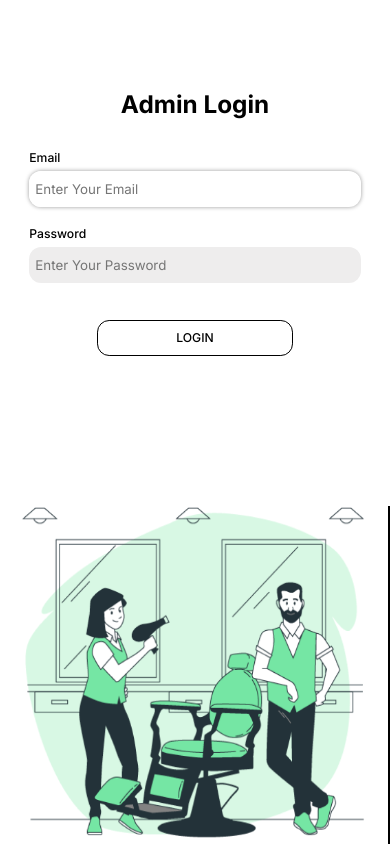
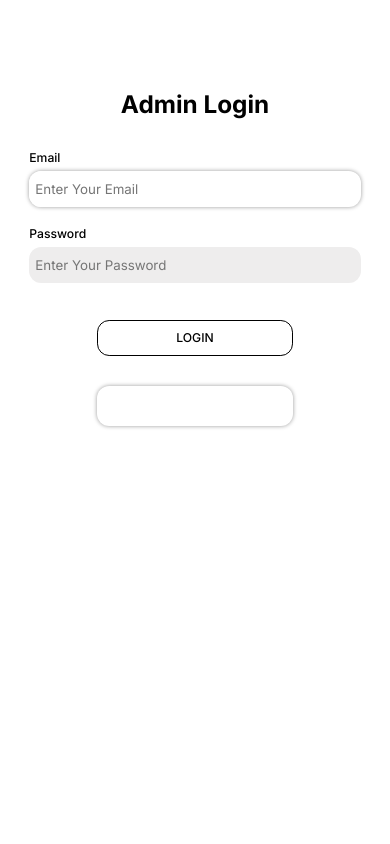
Before and after one commit to TheSagnikKing/kyosksfinal, a React (Vite) app: page / in a window 390 px wide. Built offline with nearby package versions, Linux system fonts and the light colour scheme.

Commit message:
admin login design commit

```diff
--- a/src/components/AdminSignin/AdminSignin.css
+++ b/src/components/AdminSignin/AdminSignin.css
@@ -141,18 +141,12 @@
         color: orangered;
     }
 
-    .google-btn{
-        height: 4.4rem;
-        width: 32.4em;
-        margin: auto;
+    .admin__signin__main__form>div:nth-child(3)>div{
         display: flex;
-        justify-content: space-between;
+        justify-content: center;
         align-items: center;
-        box-shadow:none;
-        border-radius: 2rem;
-        margin-top: 2rem;
-        margin-bottom: 3rem;
-        border: none !important;
+        margin-top: 30px;
+        height: auto;
     }
 
 
@@ -174,6 +168,7 @@
         justify-content: center;
         align-items: center;
         order: 2;
+        display: none;
     }
 
     .admin__signin__main__left>img{
@@ -302,18 +297,12 @@
         color: orangered;
     }
 
-    .google-btn{
-        height: 4.4rem;
-        width: 32.4em;
-        margin: auto;
+    .admin__signin__main__form>div:nth-child(3)>div{
         display: flex;
-        justify-content: space-between;
+        justify-content: center;
         align-items: center;
-        box-shadow:none;
-        border-radius: 2rem;
-        margin-top: 2rem;
-        margin-bottom: 3rem;
-        border: none !important;
+        margin-top: 30px;
+        height: auto;
     }
 }
 
@@ -335,6 +324,7 @@
         justify-content: center;
         align-items: center;
         order: 2;
+        display: none;
     }
 
     .admin__signin__main__left>img{
@@ -463,17 +453,11 @@
         color: #ff4500;
     }
 
-    .google-btn{
-        height: 4.4rem;
-        width: 32.4em;
-        margin: auto;
+    .admin__signin__main__form>div:nth-child(3)>div{
         display: flex;
-        justify-content: space-between;
+        justify-content: center;
         align-items: center;
-        box-shadow:none;
-        border-radius: 2rem;
-        margin-top: 2rem;
-        margin-bottom: 3rem;
-        border: none !important;
+        margin-top: 30px;
+        height: auto;
     }
 }
--- a/src/components/AdminSignin/AdminSignin.jsx
+++ b/src/components/AdminSignin/AdminSignin.jsx
@@ -157,7 +157,8 @@ const AdminSignin = () => {
                             wrapperClass="color-ring-wrapper"
                             colors={['#87a96b', '#87a96b', '#87a96b', '#87a96b', '#87a96b']}
                         /></button> : <button onClick={loginHandler}>LOGIN</button>}
-                        <button className='google-btn'>
+                        {/* <button className='google-btn'> */}
+                        <div>
                             <GoogleLogin
                                 onSuccess={responseMessage}
                                 onError={errorMessage}
@@ -167,8 +168,9 @@ const AdminSignin = () => {
                                 logo_alignment='left'
                                 text='continue_with'
                             />
+                            </div>
 
-                        </button>
+                        {/* </button> */}
                     </div>
 
                 </div>
--- a/src/components/QueueList/QueueList.jsx
+++ b/src/components/QueueList/QueueList.jsx
@@ -63,7 +63,19 @@ const QueueList = () => {
   }
 
   if (isError) {
-    return <div>Error: {error.data.message}</div>
+    // return <div>Error: {error.data.message}</div>
+    return (
+      <div className='queuelist__container__main__wrapper'>
+        <Link to="/kiyosk"
+            className='homeiconClassQueue'
+          ><IoMdHome /></Link>
+        <div className='queuelist__container__main'>
+          <h1
+          style={{color:"red",fontWeight:"bold",fontSize:"3rem"}}
+          >Salon Not Found</h1>
+        </div>
+      </div>
+    )
   }
 
   // Default return if none of the above conditions match
--- a/src/components/barber/Signin/Signin.css
+++ b/src/components/barber/Signin/Signin.css
@@ -1,5 +1,4 @@
-
-    .barber__signin__main__container{
+.barber__signin__main__container {
     height: 100vh;
     width: 100vw;
     background-color: var(--secondary-color);
@@ -8,7 +7,7 @@
     overflow: hidden;
 }
 
-    .barber__signin__main__left{
+.barber__signin__main__left {
     background-color: var(--secondary-color);
     border-right: 2px solid var(--primary-color);
     display: flex;
@@ -16,47 +15,47 @@
     align-items: center;
 }
 
-    .barber__signin__main__left>img{
+.barber__signin__main__left>img {
     width: 100%;
     height: 100%;
 }
 
-    .barber__signin__main__right{
+.barber__signin__main__right {
     height: 60vh;
 }
 
-    .barber__signin__main__right>h1{
+.barber__signin__main__right>h1 {
     text-align: center;
     margin-top: 14.7rem;
     font-size: 4rem;
     font-weight: bold;
 }
 
-    .barber__signin__main__form{
+.barber__signin__main__form {
     width: 85%;
     height: 30rem;
     margin: auto;
     margin-top: 10rem;
 }
 
-    .barber__signin__main__form>div>h1{
+.barber__signin__main__form>div>h1 {
     font-weight: 500;
     font-size: 2rem;
     margin-bottom: 1rem;
 }
 
-    .barber__signin__main__form>div>div{
+.barber__signin__main__form>div>div {
     height: 4.4rem;
     width: 100%;
     display: flex;
     justify-content: space-between;
     align-items: center;
-        box-shadow: 0px 0px 4px rgba(0,0,0,0.4);
+    box-shadow: 0px 0px 4px rgba(0, 0, 0, 0.4);
     border-radius: 2rem;
     margin-bottom: 3rem;
 }
 
-    .barber__signin__main__form>div>div>input{
+.barber__signin__main__form>div>div>input {
     height: 4.4rem;
     width: 90%;
     background-color: var(--secondary-color);
@@ -66,7 +65,7 @@
     padding-inline: 1rem;
 }
 
-    .barber__signin__main__form>div>div>div{
+.barber__signin__main__form>div>div>div {
     height: 4.4rem;
     width: 10%;
     font-size: 3rem;
@@ -80,7 +79,7 @@
     cursor: pointer;
 }
 
-    .barber__signin__main__form>div:nth-child(2)>input{
+.barber__signin__main__form>div:nth-child(2)>input {
     height: 4.4rem;
     width: 100%;
     border-radius: 2rem;
@@ -91,14 +90,14 @@
     margin-bottom: 4rem;
 }
 
-    .barber__signin__main__form>div:nth-child(3){
+.barber__signin__main__form>div:nth-child(3) {
     height: 4.4rem;
     width: 32.4rem;
     margin: auto;
     margin-top: 2rem;
 }
 
-    .barber__signin__main__form>div:nth-child(3)>button{
+.barber__signin__main__form>div:nth-child(3)>button {
     height: 4.4rem;
     width: 32.4rem;
     border-radius: 2rem;
@@ -109,15 +108,16 @@
     font-weight: 500;
 }
 
-    .barber__signin__main__form>div:nth-child(3)>button:hover{
+.barber__signin__main__form>div:nth-child(3)>button:hover {
     background-color: var(--primary-color);
     color: var(--secondary-color);
 }
 
-    .barber__signin__main__form_dropdown{
-        height: calc(20rem - 1.2rem); ;
+.barber__signin__main__form_dropdown {
+    height: calc(20rem - 1.2rem);
+    ;
     width: 100%;
-        box-shadow: 0px 0px 4px rgba(0,0,0,0.3);
+    box-shadow: 0px 0px 4px rgba(0, 0, 0, 0.3);
     border-radius: 1rem;
     margin-bottom: 2rem;
     padding: 1rem;
@@ -127,39 +127,35 @@
     overflow-y: scroll;
 }
 
-    .barber__signin__main__form_dropdown>div{
+.barber__signin__main__form_dropdown>div {
     height: 3.8rem;
     display: flex;
     align-items: center;
     padding-inline: 1rem;
     border-radius: 0.2rem;
 }
-    .barber__signin__main__form_dropdown>div>h2{
+
+.barber__signin__main__form_dropdown>div>h2 {
     font-size: 2rem;
     font-weight: 500;
 }
 
-    .barber__signin__main__form_dropdown>div:hover{
+.barber__signin__main__form_dropdown>div:hover {
     color: orangered;
 }
 
-    .google-btn{
-        height: 4.4rem;
-        width: 32.4em;
-        margin: auto;
+.barber__signin__main__form>div:nth-child(3)>div {
     display: flex;
-        justify-content: space-between;
+    justify-content: center;
     align-items: center;
-        box-shadow:none;
-        border-radius: 2rem;
-        margin-top: 2rem;
-        margin-bottom: 3rem;
-        border: none !important;
+    margin-top: 30px;
+    height: auto;
+    border-radius: 20px;
 }
 
 
-@media((min-width:430px) and (max-width:940px)){
-    .barber__signin__main__container{
+@media((min-width:430px) and (max-width:940px)) {
+    .barber__signin__main__container {
         height: 100vh;
         width: 100vw;
         background-color: var(--secondary-color);
@@ -168,7 +164,7 @@
         overflow: hidden;
     }
 
-    .barber__signin__main__left{
+    .barber__signin__main__left {
         height: 40vh;
         background-color: var(--secondary-color);
         border-right: 2px solid var(--primary-color);
@@ -176,49 +172,50 @@
         justify-content: center;
         align-items: center;
         order: 2;
+        display: none;
     }
 
-    .barber__signin__main__left>img{
+    .barber__signin__main__left>img {
         width: 60%;
         height: 100%;
     }
 
-    .barber__signin__main__right{
+    .barber__signin__main__right {
         height: 60vh;
     }
 
-    .barber__signin__main__right>h1{
+    .barber__signin__main__right>h1 {
         text-align: center;
         margin-top: 14.7rem;
         font-size: 4rem;
         font-weight: bold;
     }
 
-    .barber__signin__main__form{
+    .barber__signin__main__form {
         width: 85%;
         height: 30rem;
         margin: auto;
         margin-top: 3rem;
     }
 
-    .barber__signin__main__form>div>h1{
+    .barber__signin__main__form>div>h1 {
         font-weight: 500;
         font-size: 2rem;
         margin-bottom: 1rem;
     }
 
-    .barber__signin__main__form>div>div{
+    .barber__signin__main__form>div>div {
         height: 4.4rem;
         width: 100%;
         display: flex;
         justify-content: space-between;
         align-items: center;
-        box-shadow: 0px 0px 4px rgba(0,0,0,0.4);
+        box-shadow: 0px 0px 4px rgba(0, 0, 0, 0.4);
         border-radius: 2rem;
         margin-bottom: 3rem;
     }
 
-    .barber__signin__main__form>div>div>input{
+    .barber__signin__main__form>div>div>input {
         height: 4.4rem;
         width: 90%;
         background-color: var(--secondary-color);
@@ -228,7 +225,7 @@
         padding-inline: 1rem;
     }
 
-    .barber__signin__main__form>div>div>div{
+    .barber__signin__main__form>div>div>div {
         height: 4.4rem;
         width: 10%;
         font-size: 3rem;
@@ -242,7 +239,7 @@
         cursor: pointer;
     }
 
-    .barber__signin__main__form>div:nth-child(2)>input{
+    .barber__signin__main__form>div:nth-child(2)>input {
         height: 4.4rem;
         width: 100%;
         border-radius: 2rem;
@@ -253,14 +250,14 @@
         margin-bottom: 4rem;
     }
 
-    .barber__signin__main__form>div:nth-child(3){
+    .barber__signin__main__form>div:nth-child(3) {
         height: 4.4rem;
         width: 32.4rem;
         margin: auto;
         margin-top: 2rem;
     }
 
-    .barber__signin__main__form>div:nth-child(3)>button{
+    .barber__signin__main__form>div:nth-child(3)>button {
         height: 4.4rem;
         width: 32.4rem;
         border-radius: 2rem;
@@ -271,15 +268,16 @@
         font-weight: 500;
     }
 
-    .barber__signin__main__form>div:nth-child(3)>button:hover{
+    .barber__signin__main__form>div:nth-child(3)>button:hover {
         background-color: var(--primary-color);
         color: var(--secondary-color);
     }
 
-    .barber__signin__main__form_dropdown{
-        height: calc(20rem - 1.2rem); ;
+    .barber__signin__main__form_dropdown {
+        height: calc(20rem - 1.2rem);
+        ;
         width: 100%;
-        box-shadow: 0px 0px 4px rgba(0,0,0,0.3);
+        box-shadow: 0px 0px 4px rgba(0, 0, 0, 0.3);
         border-radius: 1rem;
         margin-bottom: 2rem;
         padding: 1rem;
@@ -289,40 +287,36 @@
         overflow-y: scroll;
     }
 
-    .barber__signin__main__form_dropdown>div{
+    .barber__signin__main__form_dropdown>div {
         height: 3.8rem;
         display: flex;
         align-items: center;
         padding-inline: 1rem;
         border-radius: 0.2rem;
     }
-    .barber__signin__main__form_dropdown>div>h2{
+
+    .barber__signin__main__form_dropdown>div>h2 {
         font-size: 2rem;
         font-weight: 500;
     }
 
-    .barber__signin__main__form_dropdown>div:hover{
+    .barber__signin__main__form_dropdown>div:hover {
         color: orangered;
     }
 
-    .google-btn{
-        height: 4.4rem;
-        width: 32.4em;
-        margin: auto;
+    .barber__signin__main__form>div:nth-child(3)>div {
         display: flex;
-        justify-content: space-between;
+        justify-content: center;
         align-items: center;
-        box-shadow:none;
-        border-radius: 2rem;
-        margin-top: 2rem;
-        margin-bottom: 3rem;
-        border: none !important;
+        margin-top: 30px;
+        height: auto;
+        border-radius: 20px;
     }
 
 }
 
-@media((min-width:0px) and (max-width:430px)){
-    .barber__signin__main__container{
+@media((min-width:0px) and (max-width:430px)) {
+    .barber__signin__main__container {
         height: 100vh;
         width: 100vw;
         background-color: var(--secondary-color);
@@ -331,7 +325,7 @@
         overflow: hidden;
     }
 
-    .barber__signin__main__left{
+    .barber__signin__main__left {
         height: 40vh;
         background-color: var(--secondary-color);
         border-right: 2px solid var(--primary-color);
@@ -339,49 +333,50 @@
         justify-content: center;
         align-items: center;
         order: 2;
+        display: none;
     }
 
-    .barber__signin__main__left>img{
+    .barber__signin__main__left>img {
         width: 90%;
         height: 100%;
     }
 
-    .barber__signin__main__right{
+    .barber__signin__main__right {
         height: 60vh;
     }
 
-    .barber__signin__main__right>h1{
+    .barber__signin__main__right>h1 {
         text-align: center;
         margin-top: 14.7rem;
         font-size: 4rem;
         font-weight: bold;
     }
 
-    .barber__signin__main__form{
+    .barber__signin__main__form {
         width: 85%;
         height: auto;
         margin: auto;
         margin-top: 5rem;
     }
 
-    .barber__signin__main__form>div>h1{
+    .barber__signin__main__form>div>h1 {
         font-weight: 500;
         font-size: 2rem;
         margin-bottom: 1rem;
     }
 
-    .barber__signin__main__form>div>div{
+    .barber__signin__main__form>div>div {
         height: 6rem;
         width: 100%;
         display: flex;
         justify-content: space-between;
         align-items: center;
-        box-shadow: 0px 0px 4px rgba(0,0,0,0.4);
+        box-shadow: 0px 0px 4px rgba(0, 0, 0, 0.4);
         border-radius: 2rem;
         margin-bottom: 3rem;
     }
 
-    .barber__signin__main__form>div>div>input{
+    .barber__signin__main__form>div>div>input {
         height: 6rem;
         width: 90%;
         background-color: var(--secondary-color);
@@ -391,7 +386,7 @@
         padding-inline: 1rem;
     }
 
-    .barber__signin__main__form>div>div>div{
+    .barber__signin__main__form>div>div>div {
         height: 6rem;
         width: 10%;
         font-size: 3rem;
@@ -405,7 +400,7 @@
         cursor: pointer;
     }
 
-    .barber__signin__main__form>div:nth-child(2)>input{
+    .barber__signin__main__form>div:nth-child(2)>input {
         height: 6rem;
         width: 100%;
         border-radius: 2rem;
@@ -416,14 +411,14 @@
         margin-bottom: 4rem;
     }
 
-    .barber__signin__main__form>div:nth-child(3){
+    .barber__signin__main__form>div:nth-child(3) {
         height: 6rem;
         width: 32.4rem;
         margin: auto;
         margin-top: 2rem;
     }
 
-    .barber__signin__main__form>div:nth-child(3)>button{
+    .barber__signin__main__form>div:nth-child(3)>button {
         height: 6rem;
         width: 32.4rem;
         border-radius: 2rem;
@@ -434,15 +429,16 @@
         font-weight: 500;
     }
 
-    .barber__signin__main__form>div:nth-child(3)>button:hover{
+    .barber__signin__main__form>div:nth-child(3)>button:hover {
         background-color: var(--primary-color);
         color: var(--secondary-color);
     }
 
-    .barber__signin__main__form_dropdown{
-        height: calc(20rem - 1.2rem); ;
+    .barber__signin__main__form_dropdown {
+        height: calc(20rem - 1.2rem);
+        ;
         width: 100%;
-        box-shadow: 0px 0px 4px rgba(0,0,0,0.3);
+        box-shadow: 0px 0px 4px rgba(0, 0, 0, 0.3);
         border-radius: 1rem;
         margin-bottom: 2rem;
         padding: 1rem;
@@ -452,34 +448,29 @@
         overflow-y: scroll;
     }
 
-    .barber__signin__main__form_dropdown>div{
+    .barber__signin__main__form_dropdown>div {
         height: 3.8rem;
         display: flex;
         align-items: center;
         padding-inline: 1rem;
         border-radius: 0.2rem;
     }
-    .barber__signin__main__form_dropdown>div>h2{
+
+    .barber__signin__main__form_dropdown>div>h2 {
         font-size: 2rem;
         font-weight: 500;
     }
 
-    .barber__signin__main__form_dropdown>div:hover{
+    .barber__signin__main__form_dropdown>div:hover {
         color: orangered;
     }
 
-    .google-btn{
-        height: 4.4rem;
-        width: 32.4em;
-        margin: auto;
+    .barber__signin__main__form>div:nth-child(3)>div {
         display: flex;
-        justify-content: space-between;
+        justify-content: center;
         align-items: center;
-        box-shadow:none;
-        border-radius: 2rem;
-        margin-top: 2rem;
-        margin-bottom: 3rem;
-        border: none !important;
+        margin-top: 30px;
+        height: auto;
+        border-radius: 20px;
     }
-
 }
--- a/src/components/barber/Signin/Signin.jsx
+++ b/src/components/barber/Signin/Signin.jsx
@@ -31,11 +31,11 @@ const Signin = () => {
     const [
         googleBarberLoginKiosk,
         {
-            data:googleBarberLoginKioskdata,
-            isSuccess:googleBarberLoginKioskisSuccess,
-            isError:googleBarberLoginKioskisError,
-            error:googleBarberLoginKioskerror,
-            isLoading:googleBarberLoginKioskisLoading
+            data: googleBarberLoginKioskdata,
+            isSuccess: googleBarberLoginKioskisSuccess,
+            isError: googleBarberLoginKioskisError,
+            error: googleBarberLoginKioskerror,
+            isLoading: googleBarberLoginKioskisLoading
         }
     ] = useGoogleBarberLoginKioskMutation()
 
@@ -144,7 +144,7 @@ const Signin = () => {
 
     //Google barber Action
     const responseBarberMessage = async (response) => {
-        console.log("barber",response.credential)
+        console.log("barber", response.credential)
         googleBarberLoginKiosk(response.credential)
     };
 
@@ -218,7 +218,7 @@ const Signin = () => {
                             wrapperClass="color-ring-wrapper"
                             colors={['#87a96b', '#87a96b', '#87a96b', '#87a96b', '#87a96b']}
                         /></button> : <button onClick={barberSigninHandler}>LOGIN</button>}
-                        <button className='google-btn'>
+                        <div>
                             <GoogleLogin
                                 onSuccess={responseBarberMessage}
                                 onError={errorBarberMessage}
@@ -229,7 +229,7 @@ const Signin = () => {
                                 text='continue_with'
                             />
 
-                        </button>
+                        </div>
                     </div>
 
                 </div>
```
Lines whose indentation alone changed are shown as unchanged.
